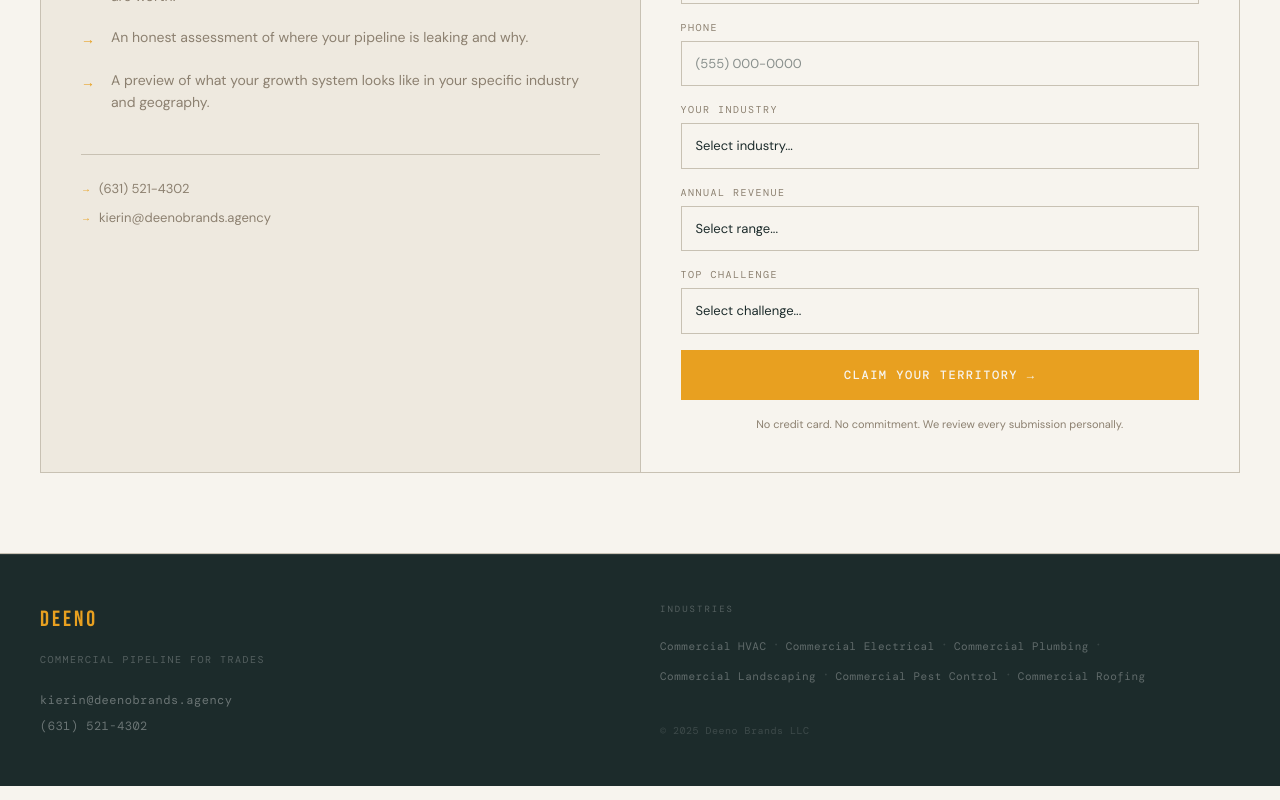
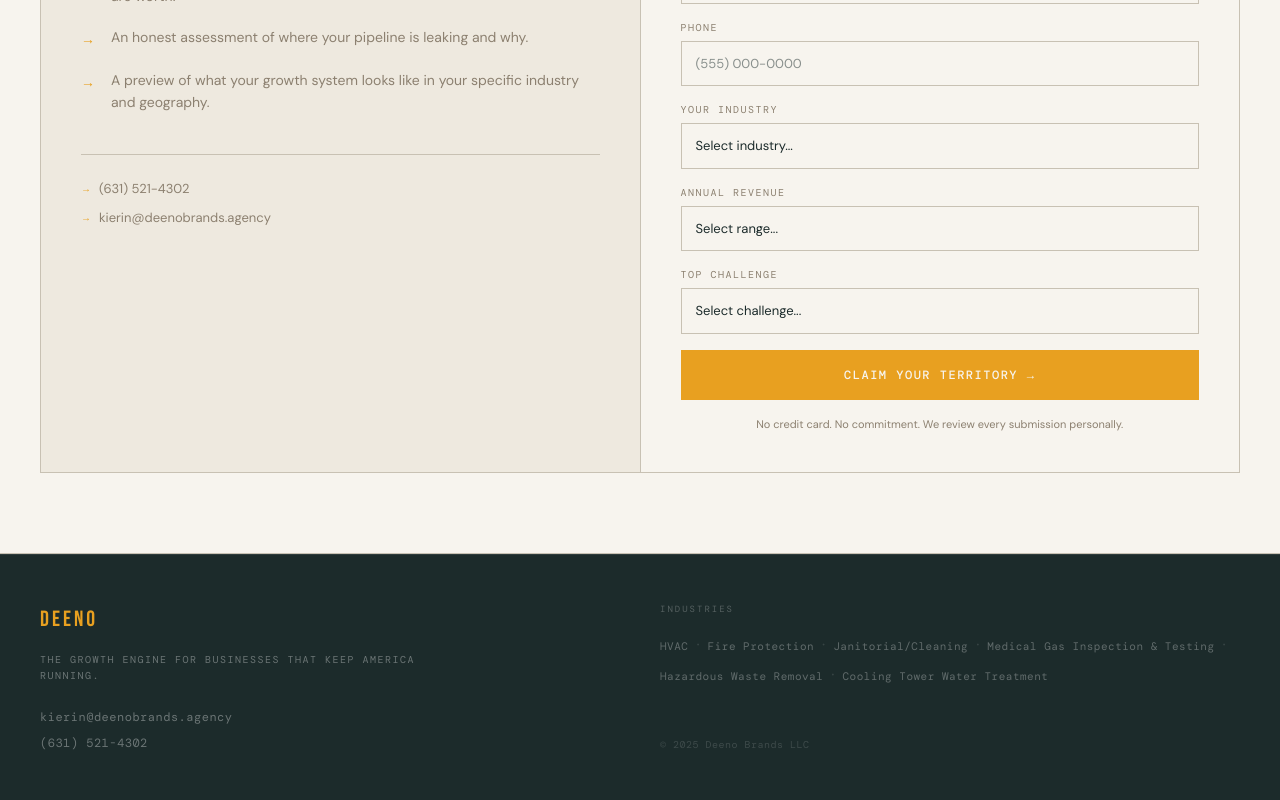
Before and after one commit to KierinF/deeno-brands, a Next.js app: page / in a window 1280 px wide. Shown: the part 7490-8290 px from the top of the page. Built offline with nearby package versions, Linux system fonts and the light colour scheme.

Commit message:
Footer: update tagline and industries list

```diff
--- a/app/components/Footer.tsx
+++ b/app/components/Footer.tsx
@@ -1,12 +1,12 @@
 "use client";
 
 const industries = [
-  "Commercial HVAC",
-  "Commercial Electrical",
-  "Commercial Plumbing",
-  "Commercial Landscaping",
-  "Commercial Pest Control",
-  "Commercial Roofing",
+  "HVAC",
+  "Fire Protection",
+  "Janitorial/Cleaning",
+  "Medical Gas Inspection & Testing",
+  "Hazardous Waste Removal",
+  "Cooling Tower Water Treatment",
 ];
 
 export default function Footer() {
@@ -45,11 +45,13 @@ export default function Footer() {
               fontFamily: "'DM Mono', monospace",
               fontSize: 10,
               letterSpacing: "1.5px",
-              color: "rgba(255,255,255,0.25)",
+              color: "rgba(255,255,255,0.35)",
               textTransform: "uppercase",
+              maxWidth: 380,
+              lineHeight: 1.6,
             }}
           >
-            Commercial Pipeline for Trades
+            The Growth Engine for Businesses that Keep America Running.
           </span>
           <div style={{ display: "flex", flexDirection: "column", gap: 8, marginTop: 8 }}>
             <a
@@ -108,21 +110,16 @@ export default function Footer() {
           >
             {industries.map((ind, i) => (
               <span key={ind}>
-                <a
-                  href="#industries"
+                <span
                   style={{
                     fontFamily: "'DM Mono', monospace",
                     fontSize: 11,
                     letterSpacing: "0.5px",
                     color: "rgba(255,255,255,0.3)",
-                    textDecoration: "none",
-                    transition: "color 0.2s",
                   }}
-                  onMouseEnter={(e) => ((e.currentTarget as HTMLAnchorElement).style.color = "#F7F4EE")}
-                  onMouseLeave={(e) => ((e.currentTarget as HTMLAnchorElement).style.color = "rgba(255,255,255,0.3)")}
                 >
                   {ind}
-                </a>
+                </span>
                 {i < industries.length - 1 && (
                   <span style={{ color: "rgba(255,255,255,0.12)", margin: "0 8px" }}>·</span>
                 )}
```
